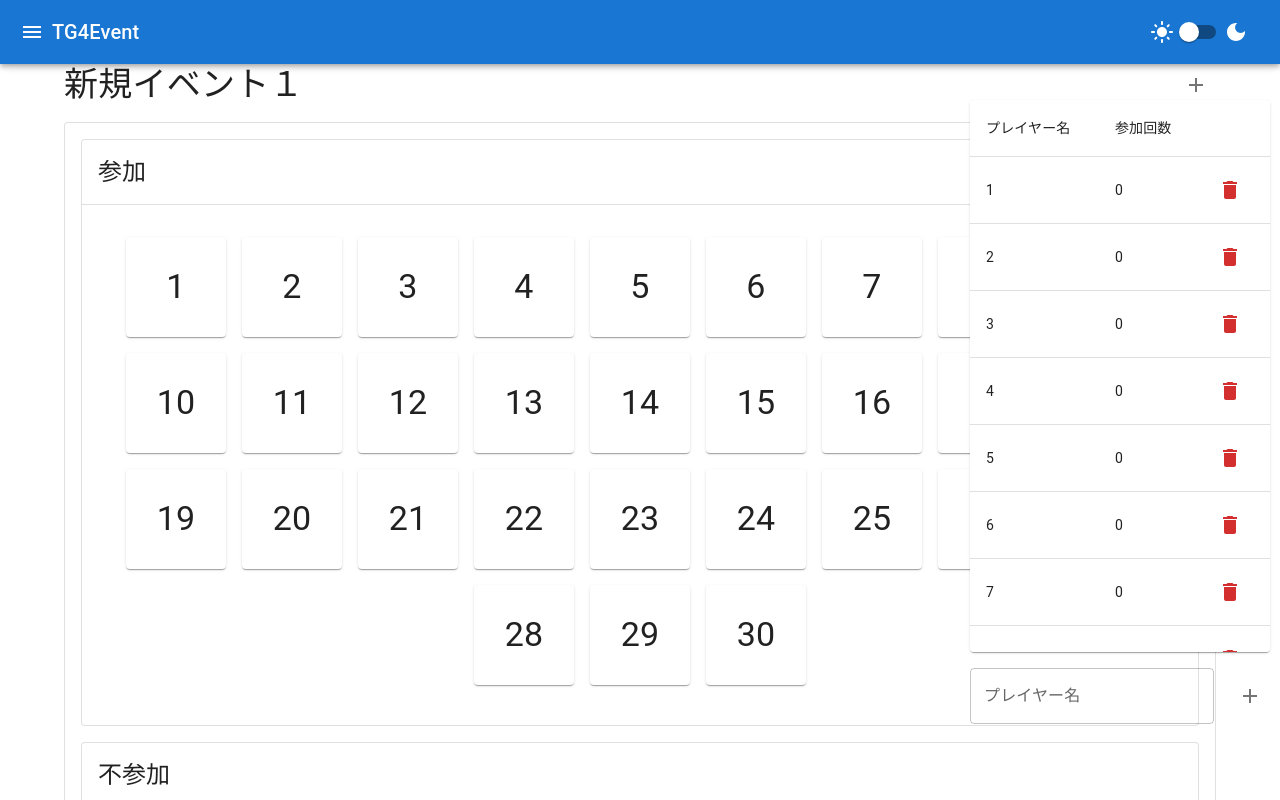
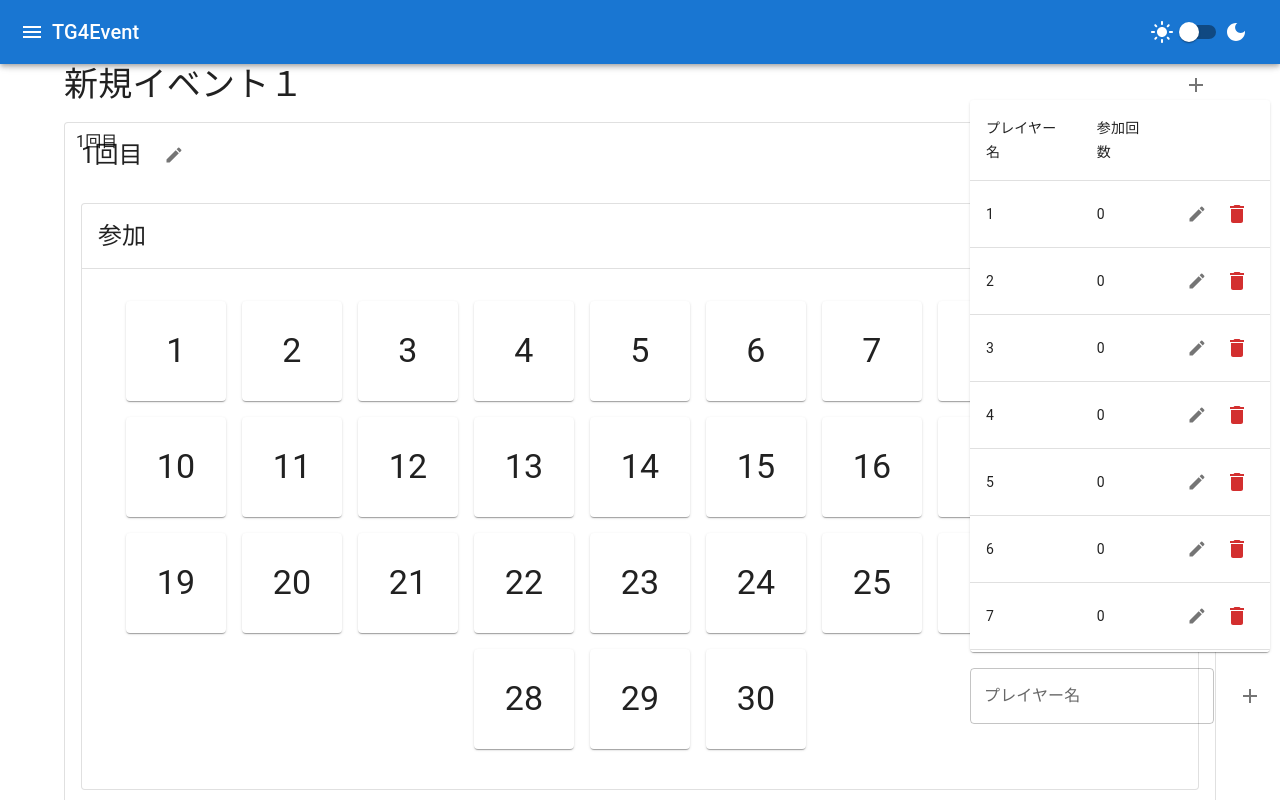
Before and after one commit to molybdenum0330/TG4, a React (Create React App) app: page / in a window 1280 px wide. Shown: the top 800 px of the page. Built offline with nearby package versions, Linux system fonts and the light colour scheme.

Commit message:
add: lock and history scroll

```diff
--- a/src/Content.tsx
+++ b/src/Content.tsx
@@ -3,7 +3,7 @@ import { createTheme, Drawer, Container, Grid, Stack, Typography, CssBaseline, B
 import MenuIcon from '@mui/icons-material/Menu';
 import PeopleIcon from '@mui/icons-material/People';
 import AddIcon from '@mui/icons-material/Add';
-import { useState, useMemo, useEffect } from "react";
+import { useState, useMemo, useEffect, useRef } from "react";
 import { DndProvider, useDrag, useDrop } from 'react-dnd';
 import { HTML5Backend } from 'react-dnd-html5-backend';
 import { MultiBackend, TouchTransition } from 'react-dnd-multi-backend';
@@ -19,6 +19,8 @@ import { useTGEventListContext } from "./context/TGEventListContext";
 import { Result, countPlayed, createNewUncofirmedResult } from "./types/types";
 import { save as saveTheme, restore as restoreTheme } from './storage/theme';
 import { save as saveTGList } from './storage/tgList';
+import { LockedProvider } from "./context/LockContext";
+import ResultList from "./components/ResultList";
 
 const Content = () => {
   const [tgEventListDrawerOpen, setTGEventListDrawerOpen] = useState(false);
@@ -51,17 +53,34 @@ const Content = () => {
   const TGEventPanel = () => {
     const { tgEvent } = useTGEventContext();
     const [toggle, setToggle] = useState(false);
+
+
     const updateTGView = () => {
       setToggle(!toggle);
     };
 
-
     const ResultPanel = () => {
       const { observeChanged } = useTGEventPlayerListContext();
       const [resultList, setResultList] = useState(tgEvent.results);
+      const resultRefs = useRef<{ [key: string]: HTMLDivElement | null }>({});
+
+      const scrollToResult = (result: Result) => {
+        const resultElement = resultRefs.current[result.id];
+        if (resultElement) {
+          const offset = 100; // オフセット値を指定
+          const elementPosition = resultElement.getBoundingClientRect().top + window.pageYOffset;
+          const offsetPosition = elementPosition - offset;
+
+          window.scrollTo({
+            top: offsetPosition,
+            behavior: 'smooth'
+          });
+        }
+      };
+
       const createNewResult = () => {
         setResultList((prev) => {
-          const newResults = [createNewUncofirmedResult(tgEvent.playerList), ...prev];
+          const newResults = [createNewUncofirmedResult(`${prev.length + 1}回目`, tgEvent.playerList), ...prev];
           tgEvent.results = newResults;
           return newResults;
         });
@@ -69,6 +88,9 @@ const Content = () => {
       };
 
       const removeResult = (result: Result) => {
+        if (result.confirmed && !confirm('確定した結果を削除すると元に戻せません。よろしいですか？')) {
+          return;
+        }
         setResultList((prev) => {
           const newResults = prev.filter((r) => r !== result);
           tgEvent.results = newResults;
@@ -78,19 +100,26 @@ const Content = () => {
       };
 
       return (
-        <Stack direction="column" useFlexGap flexWrap="wrap" gap={2}>
-          <Box>
-            <div style={{ display: 'flex', justifyContent: 'space-between', alignItems: 'center' }}>
+        <Box>
+          <Box display="flex"  style={{ position: 'fixed', left: 50, top: 100, padding: '10px' }}>
+            <ResultList results={resultList} onResultClick={scrollToResult} />
+          </Box>
+          <Stack direction="column" useFlexGap flexWrap="wrap" gap={2}>
+            <Box sx={{ display: 'flex', justifyContent: 'space-between', alignItems: 'center' }}>
               <Typography variant="h4">{tgEvent.name}</Typography>
               <IconButton onClick={createNewResult}>
                 <AddIcon />
               </IconButton>
-            </div>
-          </Box>
-          <DndProvider backend={HTML5Backend}>
-            {resultList.map((result) => <ResultBox key={result.id} result={result} onRemoveClick={() => removeResult(result)} />)}
-          </DndProvider>
-        </Stack>
+            </Box>
+            <DndProvider backend={HTML5Backend}>
+              {resultList.map((result) => (
+                <LockedProvider locked={result.confirmed}>
+                  <ResultBox ref={el => (resultRefs.current[result.id] = el)} key={result.id} result={result} onRemoveClick={() => removeResult(result)} />
+                </LockedProvider>
+              ))}
+            </DndProvider>
+          </Stack>
+        </Box>
       );
     }
 
--- a/src/components/PlayerListCard.tsx
+++ b/src/components/PlayerListCard.tsx
@@ -1,5 +1,5 @@
 import React, { useState } from 'react';
-import { Card, CardHeader, CardContent, Divider, IconButton, Menu, MenuItem, TextField, Stack } from '@mui/material';
+import { Card, CardHeader, CardContent, Divider, IconButton, Menu, MenuItem, TextField, Stack, Box } from '@mui/material';
 import MoreVertIcon from '@mui/icons-material/MoreVert';
 import PlayArrowIcon from '@mui/icons-material/PlayArrow';
 import { ChildrenTypes, Player, Team, TeamHasPlayers, sortByName, sortPlayer } from '../types/types';
@@ -7,9 +7,11 @@ import { v4 as uuidv4 } from 'uuid';
 import DraggablePlayerCard from './DraggablePlayerCard';
 import DroppablePlayerArea from './DroppablePlayerArea';
 import PlayerCard from './PlayerCard';
+import { useLockedContext } from '../context/LockContext';
 
 const PlayerListCard = ({resultId, team, updateView }: { resultId: string, team: Team, updateView: () => void }) => {
   const teamHasPlayer = team as TeamHasPlayers;
+  const { locked } = useLockedContext();
   const [teamCount, setTeamCount] = useState<number>(2);
   const [playerCount, setPlayerCount] = useState<number>(4);
   const [previewPlayer, setPreviewPlayer] = useState<Player | null>(null);
@@ -88,7 +90,7 @@ const PlayerListCard = ({resultId, team, updateView }: { resultId: string, team:
       <CardHeader
         title={teamHasPlayer.name}
         action={
-          teamHasPlayer.children.length === 1 ? null :
+          locked ? null :
           <>
             <IconButton aria-label="settings" onClick={handleMenuClick}>
               <MoreVertIcon />
@@ -137,7 +139,24 @@ const PlayerListCard = ({resultId, team, updateView }: { resultId: string, team:
           justifyContent: 'center', // 子要素を中央に配置
         }}
       >
-        <DroppablePlayerArea dndId={resultId} onDrop={addPlayer} onHover={onHoverPlayer}>
+        {locked
+          ? <Box
+              sx={{
+                padding: '16px',
+                flexGrow: 1, // 親のflexコンテナ内でエリアいっぱいに広げる
+                boxSizing: 'border-box', // paddingを含めてサイズを計算
+              }}>
+              <Stack
+                direction="row"
+                spacing={2}
+                flexWrap="wrap"
+                justifyContent="center"
+                alignItems="center"
+                useFlexGap>
+                {sortPlayer(teamHasPlayer.children).map(p => <Box key={p.id}><PlayerCard player={p} /></Box>)}
+              </Stack>
+            </Box>
+          : <DroppablePlayerArea dndId={resultId} onDrop={addPlayer} onHover={onHoverPlayer}>
               <Stack
                 direction="row"
                 spacing={2}
@@ -149,12 +168,13 @@ const PlayerListCard = ({resultId, team, updateView }: { resultId: string, team:
                 {
                   sortedPlayers.map(({player, isPreview}) => (
                     isPreview
-                ? <div style={{opacity: 0.5}}><PlayerCard key={`${player.id}-preview`} player={player} /></div>
+                    ? <Box style={{opacity: 0.5}}><PlayerCard key={`${player.id}-preview`} player={player} /></Box>
                     : <DraggablePlayerCard dndId={resultId} key={player.id} player={player} dropCallback={removePlayer} />
                   ))
                 }
               </Stack>
             </DroppablePlayerArea>
+}
       </CardContent>
     </Card>
   );
--- a/src/components/PlayerTable.tsx
+++ b/src/components/PlayerTable.tsx
@@ -5,9 +5,10 @@ import AddIcon from '@mui/icons-material/Add';
 import { v4 as uuidv4 } from 'uuid';
 import { Player } from '../types/types';
 import { useTGEventPlayerListContext } from '../context/TGEventPlayerListContext';
+import { Edit } from '@mui/icons-material';
 
 const PlayerTable = () => {
-  const { playerList, setPlayerList } = useTGEventPlayerListContext();
+  const { playerList, setPlayerList, observeChanged } = useTGEventPlayerListContext();
   const [editName, setEditName] = useState<Player | null>(null);
   const [editPlayerName, setEditPlayerName] = useState<string>("");
   const [playerName, setPlayerName] = useState('');
@@ -41,6 +42,7 @@ const PlayerTable = () => {
       editName.name = editPlayerName
     }
     setEditName(null);
+    observeChanged();
   };
 
   const playerTableContent = (
@@ -77,10 +79,9 @@ const PlayerTable = () => {
                   ) : (
                     <span
                       id={`edit-player-name-${player.id}`}
-                      onClick={() => handleFocus(player)}
                       style={{ color: player.name ? 'inherit' : 'rgba(0, 0, 0, 0.54)' }}
                     >
-                      {player.name || 'クリックして編集'}
+                      {player.name || '未設定'}
                     </span>
                   )}
                 </TableCell>
@@ -88,9 +89,14 @@ const PlayerTable = () => {
                   {player.playedCount}
                 </TableCell>
                 <TableCell>
-                  <IconButton id={`delete-player-${player.id}`} color="error" onClick={() => removePlayer(player)} size="small">
-                    <DeleteIcon />
-                  </IconButton>
+                  <Stack direction="row" spacing={1}>
+                    <IconButton id={`edit-player-${player.id}`} onClick={() => handleFocus(player)} size="small">
+                      <Edit fontSize="small" />
+                    </IconButton>
+                    <IconButton id={`delete-player-${player.id}`} color="error" onClick={() => removePlayer(player)} size="small">
+                      <DeleteIcon />
+                    </IconButton>
+                  </Stack>
                 </TableCell>
               </TableRow>
             ))}
--- a/src/components/ResultBox.tsx
+++ b/src/components/ResultBox.tsx
@@ -1,18 +1,22 @@
-import { useEffect, useState } from 'react';
-import { Box, Button, Card, CardContent, CardHeader, Divider, Grid, Stack, Typography, } from '@mui/material';
+import { forwardRef, useEffect, useState } from 'react';
+import { Box, Button, Card, CardContent, CardHeader, Divider, Grid, IconButton, Stack, Typography, TextField } from '@mui/material';
 import { Player, Result, Team, sortByName, sortPlayer } from '../types/types';
 import TeamCard from './TeamCard';
 import DraggablePlayerCard from './DraggablePlayerCard';
 import DroppablePlayerArea from './DroppablePlayerArea';
 import PlayerCard from './PlayerCard';
 import { useTGEventPlayerListContext } from '../context/TGEventPlayerListContext';
+import { useLockedContext } from '../context/LockContext';
+import { Lock, LockOpen, Delete, Edit } from '@mui/icons-material';
 
-
-const ResultBox = ({ result, onRemoveClick }: { result: Result, onRemoveClick: () => void }) => {
+const ResultBox = forwardRef<HTMLDivElement, { result: Result, onRemoveClick: () => void }>(({ result, onRemoveClick }, ref) => {
   const { observeChanged } = useTGEventPlayerListContext();
+  const { locked, setLocked } = useLockedContext();
+  const [name, setName] = useState(result.name);
   const [confirmed, setConfirmed] = useState(result.confirmed);
   const [remainedPlayers, setRemainedPlayers] = useState<Player[]>(result.remainedPlayers);
   const [previewPlayer, setPreviewPlayer] = useState<Player | null>(null);
+  const [isEditing, setIsEditing] = useState(false);
 
   const addPlayer = (player: Player) => {
     setRemainedPlayers((prev) => {
@@ -44,14 +48,70 @@ const ResultBox = ({ result, onRemoveClick }: { result: Result, onRemoveClick: (
     }
   };
 
+  const handleNameChange = (event: React.ChangeEvent<HTMLInputElement>) => {
+    const newName = event.target.value;
+    setName(newName);
+  };
+
+  const handleBlur = () => {
+    if (name) {
+      result.name = name
+      observeChanged();
+    }
+    setIsEditing(false);
+    setName(name || result.name);
+  };
+
   const cardPlayers = remainedPlayers.map(p => ({ player: p, isPreview: false }))
   previewPlayer && !remainedPlayers.includes(previewPlayer) && cardPlayers.push({ player: previewPlayer, isPreview: true })
 
   const sortedCardPlayers = sortByName(cardPlayers, (p) => p.player.name);
 
   return (
-    <Card variant="outlined" sx={{ maxWidth: '100%', margin: '0 auto' }}>
-      <CardContent>
+    <Card ref={ref} variant="outlined" sx={{ maxWidth: '100%', minWidth: '100%', margin: '0 auto'}}>
+      <CardHeader
+        title={
+          isEditing ? (
+            <TextField
+              value={name}
+              onChange={handleNameChange}
+              onBlur={handleBlur}
+              autoFocus
+              variant="standard"
+              InputProps={{ disableUnderline: true }}
+              sx={{ fontSize: '1.25rem', fontWeight: 'bold' }}
+            />
+          ) : (
+            <Stack direction="row" spacing={2}>
+              <Typography variant="h5">
+                {name}
+              </Typography>
+              {locked ? null : (
+                <IconButton size="small" onClick={() => setIsEditing(true)}>
+                  <Edit fontSize="small" />
+                </IconButton>
+              )}
+            </Stack>
+          )
+        }
+        action={
+          <Stack direction="row" spacing={2} flexGrow={1}>
+            {confirmed ? (
+              <IconButton onClick={() => updateConfirmed(false)}>
+                <Lock />
+              </IconButton>
+            ) : (
+              <IconButton onClick={() => updateConfirmed(true)}>
+                <LockOpen />
+              </IconButton>
+            )}
+            <IconButton onClick={onRemoveClick}>
+              <Delete />
+            </IconButton>
+          </Stack>
+        }
+      />
+      <CardContent sx={{opacity: locked ? 0.5 : 1 }}>
         <Stack spacing={2}>
           <TeamCard resultId={result.id} team={result.team} />
           <Card variant="outlined">
@@ -59,39 +119,38 @@ const ResultBox = ({ result, onRemoveClick }: { result: Result, onRemoveClick: (
             <Divider />
             <CardContent
               sx={{
-                display: 'flex', // 子要素を配置するためにflexを使用
-                alignItems: 'center', // 子要素を中央に配置
-                justifyContent: 'center', // 子要素を中央に配置
+                display: 'flex',
+                alignItems: 'center',
+                justifyContent: 'center',
               }}>
-              <DroppablePlayerArea dndId={result.id} onDrop={addPlayer} onHover={onHoverPlayer}>
+              {
+                locked
+                  ? <Box
+                      sx={{
+                        padding: '16px',
+                        flexGrow: 1,
+                        boxSizing: 'border-box',
+                      }}>
+                      <Stack spacing={2} direction="row" useFlexGap flexWrap="wrap">
+                        {sortPlayer(remainedPlayers).map(p => <Box key={p.id}><PlayerCard player={p} /></Box>)}
+                      </Stack>
+                    </Box>
+                  : <DroppablePlayerArea dndId={result.id} onDrop={addPlayer} onHover={onHoverPlayer}>
                       <Stack spacing={2} direction="row" useFlexGap flexWrap="wrap">
                         {sortedCardPlayers.map(({player, isPreview}) => (
                           isPreview
-                      ? <div key={`${player.id}-preview`} style={{opacity: 0.5}}><PlayerCard player={player} /></div>
+                            ? <Box key={`${player.id}-preview`} style={{opacity: 0.5}}><PlayerCard player={player} /></Box>
                             : <DraggablePlayerCard dndId={result.id} key={player.id} player={player} dropCallback={removePlayer} />
                         ))}
                       </Stack>
                     </DroppablePlayerArea>
+              }
             </CardContent>
           </Card>
-          <Stack direction="row" spacing={2} flexGrow={1}>
-            {confirmed ? (
-              <Button variant="contained" color="secondary" onClick={() => updateConfirmed(false)}>
-                編集
-              </Button>
-            ) : (
-              <Button variant="contained" color="secondary" onClick={() => updateConfirmed(true)}>
-                確定
-              </Button>
-            )}
-            <Button variant="contained" color="error" onClick={onRemoveClick}>
-              削除
-            </Button>
-          </Stack>
         </Stack>
       </CardContent>
     </Card>
   );
-};
+});
 
 export default ResultBox;
--- /dev/null
+++ b/src/components/ResultList.tsx
@@ -0,0 +1,23 @@
+import React from 'react';
+import { List, ListItem, ListItemText } from '@mui/material';
+import { Result } from '../types/types';
+
+
+interface ResultListProps {
+  results: Result[];
+  onResultClick: (result: Result) => void;
+}
+
+const ResultList: React.FC<ResultListProps> = ({ results, onResultClick }) => {
+  return (
+    <List>
+      {results.map(result => (
+        <ListItem button key={result.id} onClick={() => onResultClick(result)}>
+          <ListItemText primary={result.name} />
+        </ListItem>
+      ))}
+    </List>
+  );
+};
+
+export default ResultList;
--- a/src/components/TeamListCard.tsx
+++ b/src/components/TeamListCard.tsx
@@ -4,9 +4,11 @@ import MoreVertIcon from '@mui/icons-material/MoreVert';
 import UndoIcon from '@mui/icons-material/Undo';
 import { Team, Player, ChildrenTypes, TeamHasTeams, collectPlayers } from '../types/types';
 import TeamCard from './TeamCard';
+import { useLockedContext } from '../context/LockContext';
 
 const TeamListCard = ({ resultId, team, updateView }: { resultId: string, team: Team, updateView: () => void }) => {
   const teamHasTeams = team as TeamHasTeams;
+  const { locked } = useLockedContext();
   const [anchorEl, setAnchorEl] = useState<null | HTMLElement>(null);
   const open = Boolean(anchorEl);
 
@@ -29,7 +31,7 @@ const TeamListCard = ({ resultId, team, updateView }: { resultId: string, team:
     <Card sx={{ display: 'flex', flexDirection: 'column', height: '100%' }}>
       <CardHeader
         title={teamHasTeams.name}
-        action={
+        action={locked ? null :
           <>
             <IconButton aria-label="settings" onClick={handleMenuClick}>
               <MoreVertIcon />
--- /dev/null
+++ b/src/context/LockContext.tsx
@@ -0,0 +1,30 @@
+import React, { createContext, useState, ReactNode, PropsWithChildren, useContext } from 'react';
+
+interface LockedContextProps {
+  locked: boolean;
+  setLocked: React.Dispatch<React.SetStateAction<boolean>>;
+}
+
+
+const LockedContext = createContext<LockedContextProps>({
+  locked: false,
+  setLocked: () => {},
+});
+
+export const LockedProvider = ({ locked: initialLocked, children }: PropsWithChildren<{locked: boolean}>) => {
+  const [locked, setLocked] = useState<boolean>(initialLocked);
+
+  return (
+    <LockedContext.Provider value={{ locked, setLocked }}>
+      {children}
+    </LockedContext.Provider>
+  );
+};
+
+export const useLockedContext = () => {
+  const context = useContext(LockedContext);
+  if (!context) {
+    throw new Error('useLockedContext must be used within a LockedProvider');
+  }
+  return context;
+}
--- a/src/types/types.ts
+++ b/src/types/types.ts
@@ -24,6 +24,7 @@ export interface Player {
 
 export interface Result {
   id: string;
+  name: string;
   team: Team;
   remainedPlayers: Player[];
   confirmed: boolean;
@@ -70,8 +71,8 @@ export type PlayerDropItem = {
   dropCallback: (player: Player) => void
 }
 
-export const createNewTGEvent = (name: string, playerList: Player[]) => ({id: uuidv4(), name: name, playerList: playerList, results: [createNewUncofirmedResult(playerList)]});
-export const createNewUncofirmedResult = (playerList: Player[]) => ({id: uuidv4(), team: createParticipatingTeam(playerList), remainedPlayers: [], confirmed: false});
+export const createNewTGEvent = (name: string, playerList: Player[]) => ({id: uuidv4(), name: name, playerList: playerList, results: [createNewUncofirmedResult("1回目",playerList)]});
+export const createNewUncofirmedResult = (name: string, playerList: Player[]) => ({id: uuidv4(), name, team: createParticipatingTeam(playerList), remainedPlayers: [], confirmed: false});
 const createParticipatingTeam = (playerList: Player[]): TeamHasPlayers => ({id: uuidv4(), name: '参加', children: playerList, childrenType: ChildrenTypes.PLAYER});
 export const collectPlayers = (team: Team): Player[] =>
   team.childrenType === ChildrenTypes.TEAM
--- a/src/types/typesToSave.ts
+++ b/src/types/typesToSave.ts
@@ -14,6 +14,7 @@ export interface TGEventToSave {
 
   export interface ResultToSave {
     id: string;
+    name: string;
     team: TeamToSave;
     remainedPlayerIds: string[];
     confirmed: boolean;
```
Also changed, not shown: src/components/DraggablePlayerCard.tsx (+14 -2 lines), src/components/PlayerCard.tsx (+1 -8 lines), src/components/TGEventList.tsx (+6 -4 lines). Lines whose indentation alone changed are shown as unchanged.
